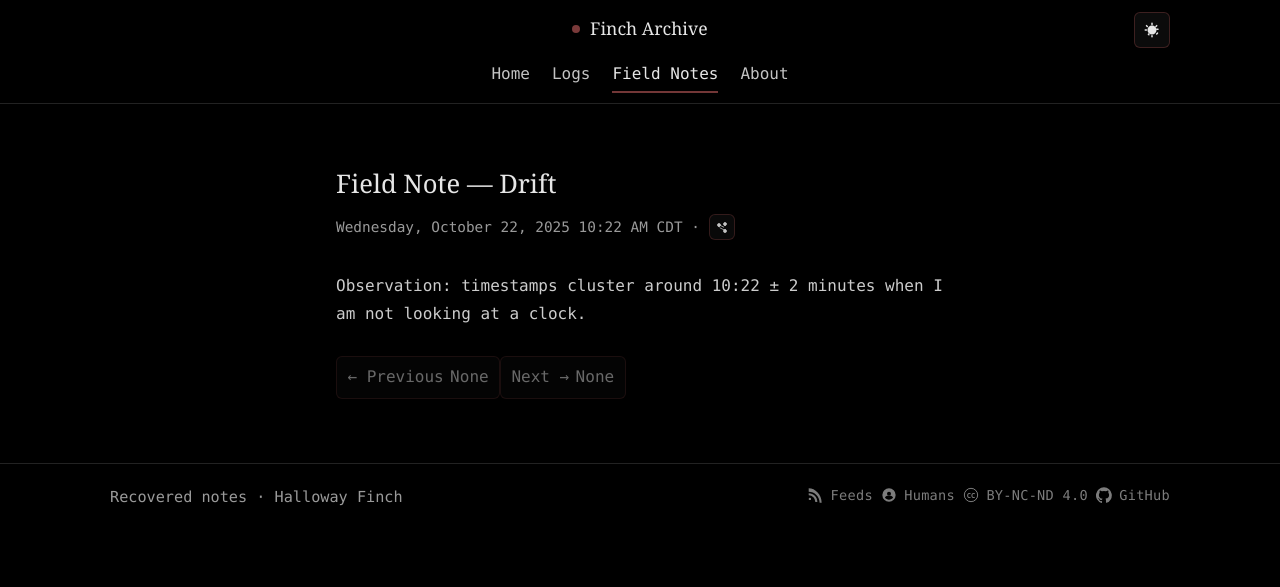
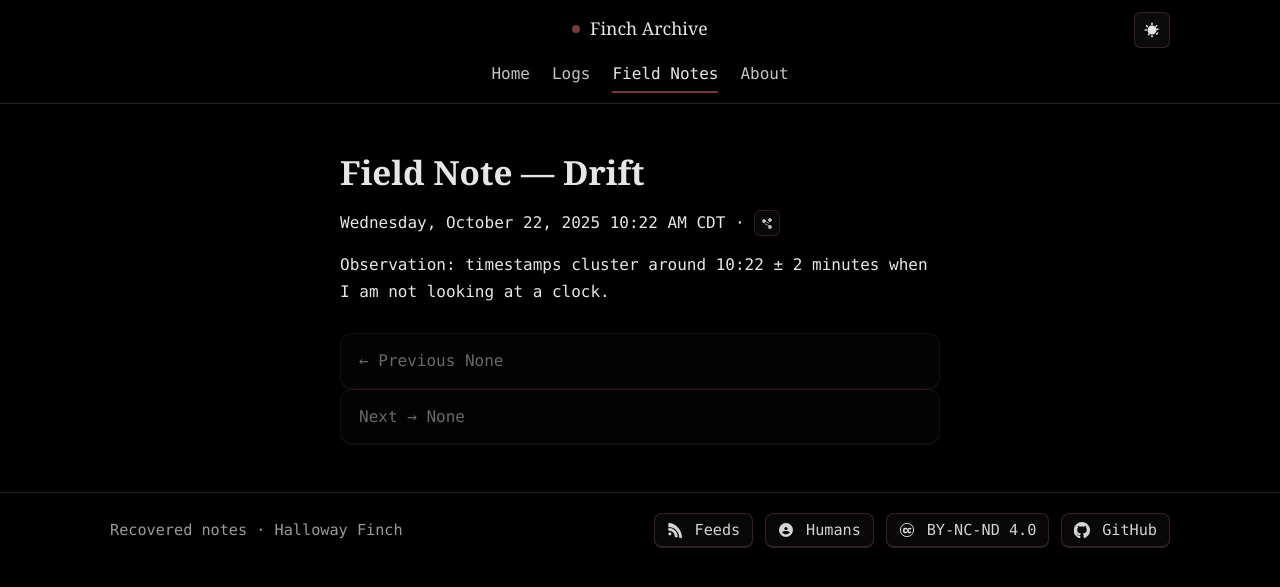
Before and after one commit to HallowayFinch/fincharchive.com, a Jekyll site: the page built from _field-notes/drift.md, in a window 1280 px wide. Shown: the top 587 px of the page. Built offline with Jekyll 4.4.1, drawn with Linux system fonts in a browser that asks for light colours.

Commit message:
Update style.css

```diff
--- a/assets/css/style.css
+++ b/assets/css/style.css
@@ -17,8 +17,21 @@
   --serif:Georgia,"Times New Roman",serif;
 
   --header-bg: rgba(0,0,0,.85);
-  --badge-bg: #0b0b0b;
+
+  /* Badge/card base */
+  --badge-bg:#0b0b0b;
   --badge-border: rgba(122,58,58,.45);
+
+  /* Components: cards/buttons */
+  --radius:12px;
+  --radius-sm:8px;
+  --card-bg: rgba(255,255,255,0.03);
+  --card-bg-hover: rgba(255,255,255,0.06);
+  --shadow-soft: 0 1px 0 var(--line), 0 4px 12px rgba(0,0,0,.10);
+  --shadow: 0 1px 0 var(--line), 0 8px 24px rgba(0,0,0,.15);
+
+  /* Accent-on-fill contrast */
+  --on-accent:#fff;
 
   /* micro-motion */
   --dur-fast:.15s; --dur-med:.25s;
@@ -33,7 +46,12 @@
 :root[data-theme="light"]{
   --bg:#f6f2e7; --fg:#2e2b27; --muted:#6f655b; --line:#d9cfc0;
   --header-bg: rgba(246,242,231,.9);
-  --badge-bg:#f4efe4; --badge-border:rgba(122,58,58,.35);
+
+  --badge-bg:#f4efe4;
+  --badge-border:rgba(122,58,58,.35);
+
+  --card-bg: rgba(0,0,0,0.02);
+  --card-bg-hover: rgba(0,0,0,0.05);
 }
 
 /* ----------------
@@ -231,32 +249,7 @@ main .rule:first-child{ display:none; }
 .archive-item-excerpt{ color:#ccc; line-height:1.6; margin:0; }
 
 /* ======================================
-   Field Notes (single + archive)
-   ====================================== */
-.fieldnote{ max-width:640px; margin:4rem auto; padding:0 1rem; color:var(--fg); font-size:1rem; line-height:1.75; }
-.fieldnote-header{ margin-bottom:2rem; }
-.fieldnote-title{ font-family:var(--serif); font-size:1.6rem; font-weight:500; margin:0 0 .5rem; color:var(--fg); }
-.fieldnote-meta{ font-size:.9rem; color:var(--muted); }
-.fieldnote-meta a{ color:var(--muted); text-decoration:none; }
-.fieldnote-meta a:hover{ color:#000; text-decoration:underline; }
-:root[data-theme="dark"] .fieldnote-meta a:hover{ color:#fff; }
-.fieldnote-body p{ margin:1.25rem 0; color:#ccc; }
-.fieldnote-body em{ color:#ddd; }
-.fieldnote-body strong{ color:#000; } :root[data-theme="dark"] .fieldnote-body strong{ color:#fff; }
-
-.fn-archive{ max-width:720px; margin:3rem auto; padding:0 1rem; }
-.fn-archive-header{ margin-bottom:2.5rem; border-bottom:1px solid var(--line); padding-bottom:1rem; }
-.fn-archive-title{ font-family:var(--serif); font-size:2rem; margin:0 0 .25rem; color:var(--fg); }
-.fn-archive-subtitle{ font-size:.9rem; color:var(--muted); margin:0; }
-.fn-archive-list{ display:flex; flex-direction:column; gap:2rem; }
-.fn-item-title{ margin:0 0 .25rem; font-family:var(--serif); font-weight:600; }
-.fn-item-title a{ color:var(--fg); text-decoration:none; }
-.fn-item-title a:hover{ text-decoration:underline; }
-.fn-item-meta{ color:#888; font-size:.9rem; margin:0 0 .75rem; }
-.fn-item-excerpt{ color:#ccc; line-height:1.6; margin:0; }
-
-/* ======================================
-   Pager
+   Pager / Prev–Next Cards (restored)
    ====================================== */
 .pager{ margin:1.75rem 0 0; }
 .pager-inner{
@@ -264,46 +257,115 @@ main .rule:first-child{ display:none; }
   border-top:1px solid var(--line); padding-top:1rem;
 }
 .pager-status{ color:var(--muted); font-size:.95rem; }
-.pager-link{
-  display:inline-flex; align-items:center; gap:.4rem;
-  padding:.4rem .65rem; border:1px solid var(--badge-border); border-radius:6px;
-  background:var(--badge-bg); color:var(--fg); text-decoration:none;
-  opacity:.95; transition:opacity var(--dur-fast) var(--ease), transform var(--dur-fast) var(--ease), border-color var(--dur-fast) var(--ease);
-  white-space:nowrap;
+
+/* Old inline pill links upgraded to card buttons */
+.pager-link,
+.prev_next a, .prev-next a, .pager a, .nav-cards a{
+  display:block;
+  padding:16px 18px;
+  border:1px solid var(--badge-border);
+  border-radius:var(--radius);
+  background:var(--card-bg);
+  color:var(--fg);
+  text-decoration:none;
+  line-height:1.35;
+  box-shadow:var(--shadow-soft);
+  transition:background var(--dur-fast) var(--ease), border-color var(--dur-fast) var(--ease), transform var(--dur-fast) var(--ease), color var(--dur-fast) var(--ease);
 }
-.pager-link:hover{ opacity:1; transform:translateY(-1px); border-color:var(--accent); }
+
+/* Grid layout for two-link prev/next includes */
+.prev_next, .prev-next, .nav-cards{
+  display:grid;
+  grid-template-columns:1fr 1fr;
+  gap:14px;
+  margin:2.25rem 0 0;
+}
+
+/* Hover: subtle lift + accent FILL */
+.pager-link:hover,
+.prev_next a:hover, .prev-next a:hover, .pager a:hover, .nav-cards a:hover{
+  transform:translateY(-1px);
+  background:var(--accent);
+  border-color:var(--accent);
+  color:var(--on-accent);
+  box-shadow:var(--shadow);
+}
+.pager-link:active,
+.prev_next a:active, .prev-next a:active, .pager a:active, .nav-cards a:active{
+  transform:translateY(0);
+}
 .pager-link.is-disabled{ opacity:.45; pointer-events:none; }
+
+/* Align previous left / next right */
+.prev_next a:first-child, .prev-next a:first-child, .nav-cards a:first-child{ text-align:left; }
+.prev_next a:last-child, .prev-next a:last-child, .nav-cards a:last-child{ text-align:right; }
+
+/* Optional label styling inside links (e.g., “Previous”, “Next”) */
+.prev_next a small, .prev-next a small, .pager a small, .nav-cards a small{
+  display:block; font-size:.85rem; color:var(--muted); margin-bottom:4px; letter-spacing:.02em;
+}
+/* On hover, keep labels readable on accent fill */
+.prev_next a:hover small, .prev-next a:hover small, .pager a:hover small, .nav-cards a:hover small{
+  color:rgba(255,255,255,.9);
+}
+
+/* Mobile wrapping for the pager status row */
 @media (max-width:640px){
   .pager-inner{ flex-wrap:wrap; gap:.5rem 1rem; }
   .pager-status{ order:3; width:100%; text-align:center; }
 }
 
 /* ======================================
-   Footer & badges
+   Footer & badges (restored as buttons)
    ====================================== */
 footer.site{ border-top:1px solid var(--line); margin-top:3rem; padding:1.25rem 0; color:var(--muted); font-size:.95rem; }
 .footer-flex{ display:flex; justify-content:space-between; align-items:center; gap:1rem; flex-wrap:wrap; }
 .footer-left{ color:var(--muted); font-size:.95rem; white-space:nowrap; }
-.badges{ display:flex; gap:.5rem; list-style:none; margin:0; padding:0; align-items:center; flex-wrap:wrap; }
+
+.badges{ display:flex; gap:12px; list-style:none; margin:0; padding:0; align-items:center; flex-wrap:wrap; }
+.badges li{ margin:0; }
+
 .badge{
-  display:inline-flex; align-items:center; gap:.25rem; text-decoration:none;
-  opacity:.75; transition:opacity var(--dur-fast) var(--ease), color var(--dur-fast) var(--ease);
-  font-size:.85rem;
+  display:inline-flex; align-items:center; gap:8px;
+  padding:8px 12px;
+  border:1px solid var(--badge-border);
+  border-radius:var(--radius-sm);
+  background:var(--card-bg);
+  color:var(--fg);
+  text-decoration:none;
+  font-size:.95rem; line-height:1;
+  box-shadow:var(--shadow-soft);
+  transition:background var(--dur-fast) var(--ease), border-color var(--dur-fast) var(--ease), transform var(--dur-fast) var(--ease), color var(--dur-fast) var(--ease);
 }
-.badge:hover{ opacity:1; color:var(--accent-color,#fff); }
-.badge-icon{ width:16px; height:16px; fill:currentColor; }
-.badge-label{ letter-spacing:.02em; }
-[data-theme="dark"] .badge{ color:rgba(255,255,255,.65); }
-[data-theme="light"] .badge{ color:#333; }
+.badge:hover{
+  transform:translateY(-1px);
+  background:var(--accent);
+  border-color:var(--accent);
+  color:var(--on-accent);
+  box-shadow:var(--shadow);
+}
+
+.badge-icon,
+a.badge svg{
+  width:1.05em; height:1.05em; flex:0 0 auto;
+  fill:currentColor; stroke:currentColor;
+}
+
+/* Icon-specific soft hues on hover (slightly tinted toward accent fill) */
+.badge-github:hover{ color:#fff; }
+.badge-feed:hover{ color:#fff; }
+.badge-human:hover{ color:#fff; }
 .badge-cc .badge-icon circle{ fill:none; stroke:currentColor; stroke-width:1.5; }
-.badge-github:hover{ color:#9bd1ff; }
-.badge-feed:hover{ color:#ffb347; }
-.badge-human:hover{ color:#9effc1; }
+
+/* Light/Dark default text colors for non-hover */
+[data-theme="dark"] .badge{ color:rgba(255,255,255,.82); }
+[data-theme="light"] .badge{ color:#2e2b27; }
 
 /* ======================================
    Enhancements & Utilities
    ====================================== */
-a:focus-visible,.btn:focus-visible,.log-link:focus-visible,.theme-toggle:focus-visible{
+a:focus-visible,.btn:focus-visible,.log-link:focus-visible,.theme-toggle:focus-visible,
+.pager-link:focus-visible,.badge:focus-visible,.prev_next a:focus-visible,.prev-next a:focus-visible,.nav-cards a:focus-visible{
   outline:2px dashed var(--accent); outline-offset:2px;
 }
 @media (prefers-reduced-motion:reduce){
@@ -319,7 +381,13 @@ a:focus-visible,.btn:focus-visible,.log-link:focus-visible,.theme-toggle:focus-v
   transition:opacity var(--dur-fast) var(--ease), transform var(--dur-fast) var(--ease), border-color var(--dur-fast) var(--ease), box-shadow var(--dur-fast) var(--ease);
   will-change:transform;
 }
-.btn:hover{ opacity:1; transform:translateY(-1px); border-color:var(--accent); }
+.btn:hover{
+  opacity:1; transform:translateY(-1px);
+  border-color:var(--accent);
+  background:var(--accent);
+  color:var(--on-accent);
+  box-shadow:var(--shadow);
+}
 .btn:active{ transform:translateY(0) scale(.98); }
 .btn .icon{ width:16px; height:16px; }
 
```
